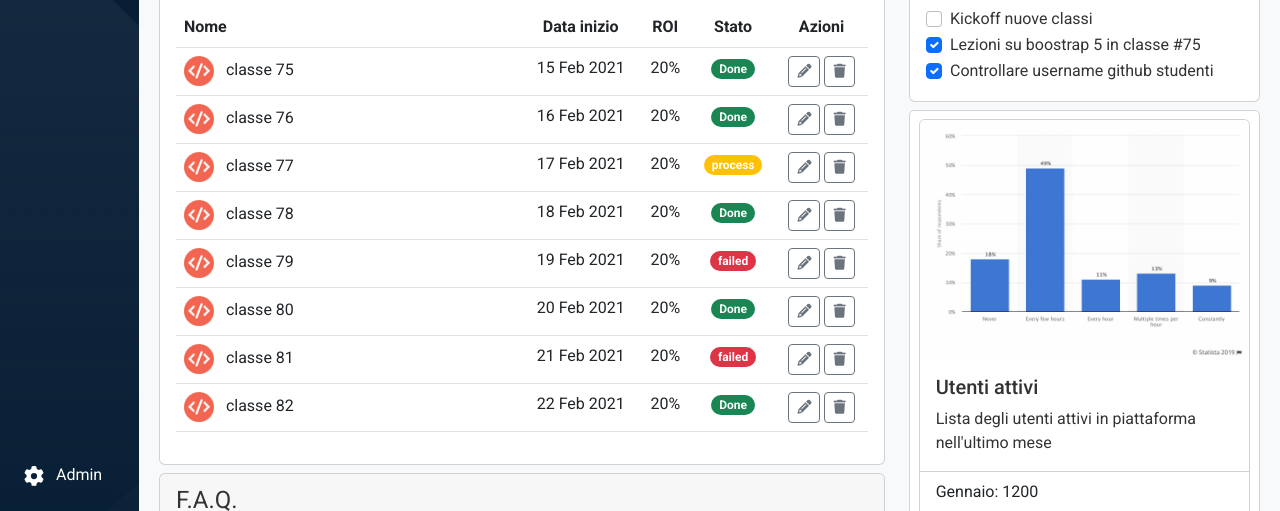
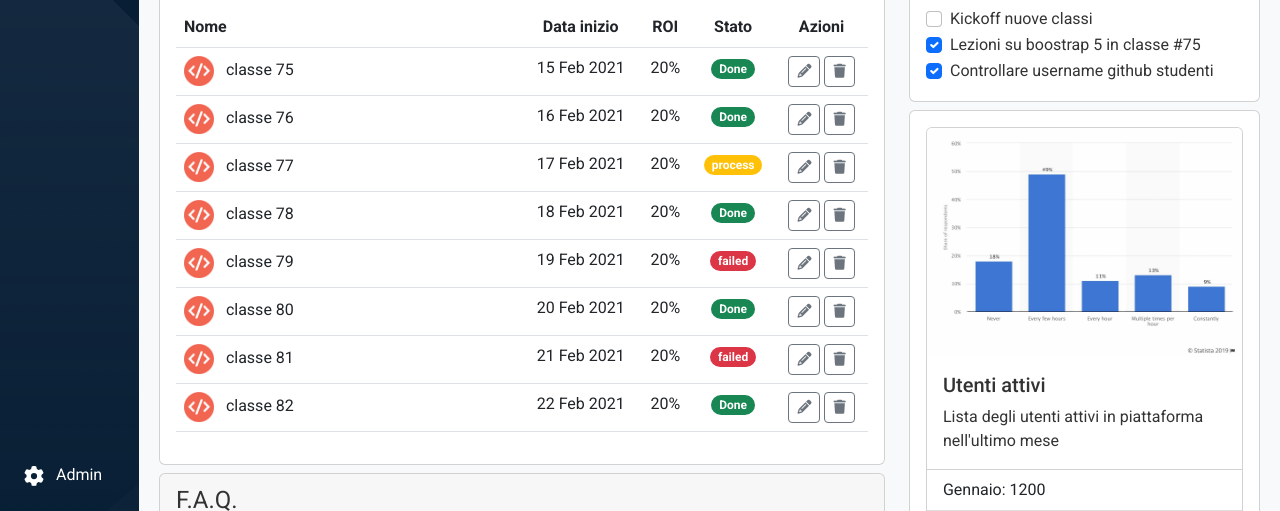
Before and after one commit to flavio-franceschetti/html-css-bootstrap-dashboard, a plain HTML site: page index.html in a window 1280 px wide. Shown: the part 289-800 px from the top of the page. Drawn offline with nearby package versions, Linux system fonts and the light colour scheme.

Commit message:
fix: changing the stats container whit boostrap card

```diff
--- a/css/style.css
+++ b/css/style.css
@@ -112,9 +112,3 @@ img {
 .class-icon {
   width: 30px;
 }
-
-.stats-section {
-  border: 0.5px solid lightgray;
-  background-color: #fff;
-  border-radius: 5px;
-}
--- a/index.html
+++ b/index.html
@@ -958,10 +958,16 @@
                     </div>
                   </div>
                 </div>
-                <div class="stats-section">
-                  <!-- Boostrap component: https://getbootstrap.com/docs/5.2/components/card/#kitchen-sink -->
-                  <div class="card m-auto my-2" style="width: 95%">
-                    <img src="img/stats.jpeg" class="card-img-top" alt="..." />
+                <div class="todo-list">
+                  <!-- boostrap component: https://getbootstrap.com/docs/5.2/forms/checks-radios/#checks -->
+                  <div class="card mb-2">
+                    <div class="card-body py-2">
+                      <div class="card m-auto my-2" style="width: 100%">
+                        <img
+                          src="img/stats.jpeg"
+                          class="card-img-top"
+                          alt="..."
+                        />
                         <div class="card-body">
                           <h5 class="card-title">Utenti attivi</h5>
                           <p class="card-text">
@@ -986,6 +992,8 @@
               </div>
             </div>
           </div>
+        </div>
+      </div>
     </main>
     <!-- BOOSTRAP -->
     <script
```
Lines whose indentation alone changed are shown as unchanged.
